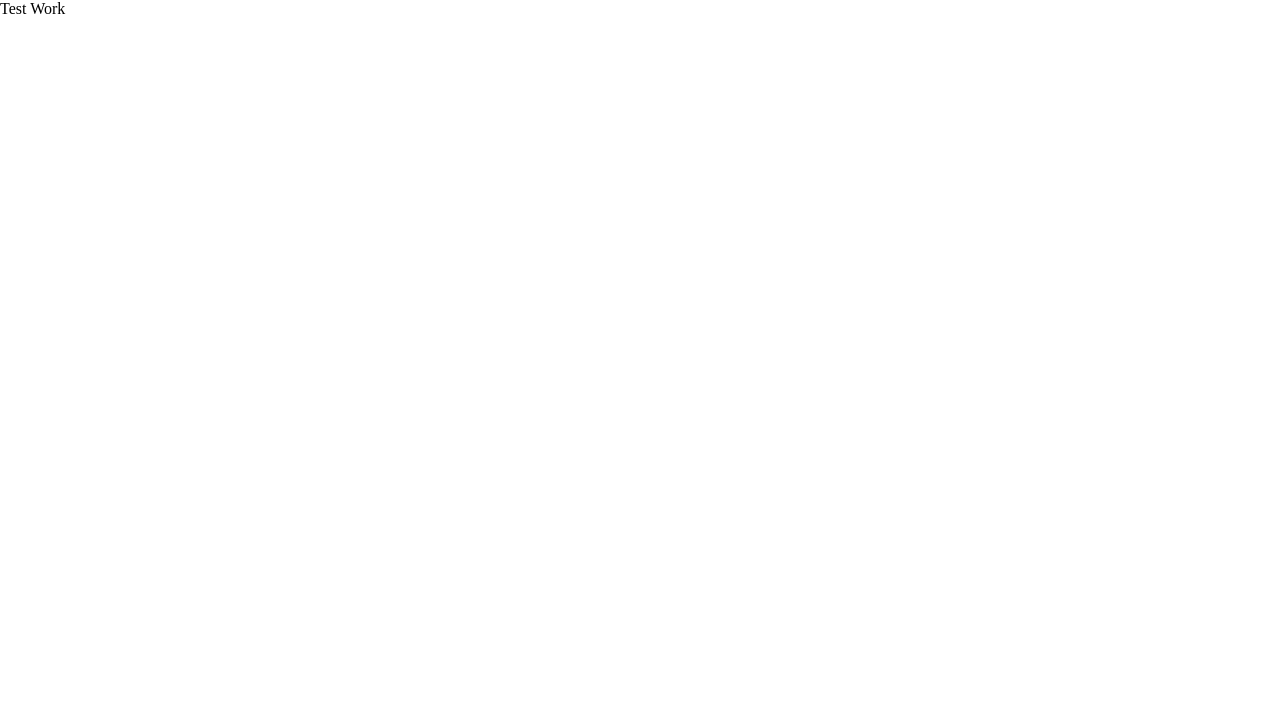
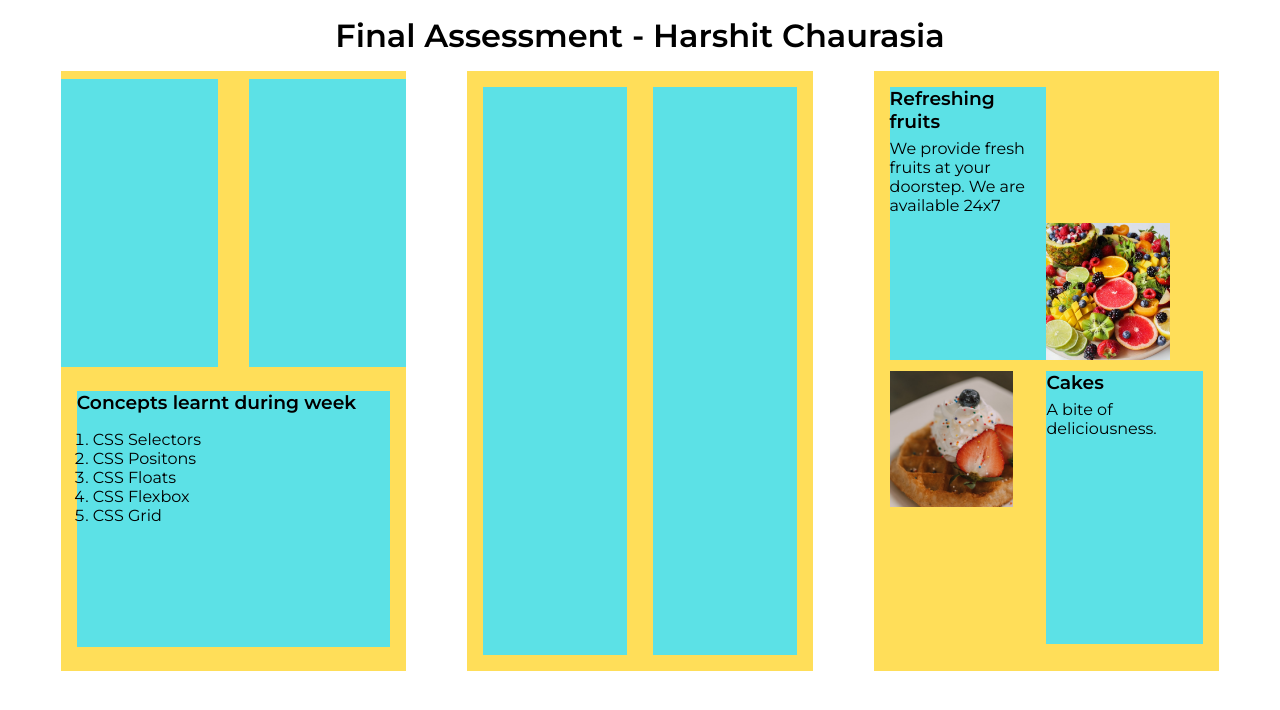
Before and after one commit to harshithacky/test, a plain HTML site: page index.html in a window 1280 px wide. Drawn offline with Linux system fonts and the light colour scheme.

Commit message:
Added three boxes

```diff
--- a/css/style.css
+++ b/css/style.css
@@ -1,5 +1,149 @@
+@import url('https://fonts.googleapis.com/css2?family=Montserrat:wght@300;400;500;600&display=swap');
+
 *{
     margin: 0;
     padding: 0;
     box-sizing: border-box;
+    font-family: 'Montserrat', sans-serif;
 }
+
+html,body{
+    height: 100%;
+    width: 100%;
+}
+
+.center{
+    text-align: center;
+    margin: 1rem 0;
+}
+
+.c-color{
+    background-color: #5CE1E6;
+}
+
+.master-wrapper{
+    display: flex;
+    justify-content: space-evenly;
+    padding-bottom: 1em;
+}
+
+.parent-box{
+    height: 600px;
+    width: 27%;
+    background-color: #FFDE59;
+    margin-bottom: 1em;
+}
+
+.p-padding{
+    padding: 1em;
+}
+
+.b1-parent{
+    display: flex;
+    flex-direction: column;
+    justify-content: space-evenly;
+}
+
+.b1-top-box, .b1-bottom-box{
+    width: 100%;
+    height: 48%;
+}
+
+.b1-top-box{
+    display: flex;
+    justify-content: space-between;
+}
+
+.b1-child{
+    width: 45.5%;
+    height: 100%;
+}
+
+.b1-bottom-box
+{
+    width: 100%;
+    height: 48%;
+}
+
+.b1-bottom-child{
+    width: 100%;
+    height: 100%;
+}
+
+ol{
+    padding: 1em;
+}
+
+p{
+    margin-top: 0.4em;
+}
+
+
+
+.b2-parent{
+    display: flex;
+    justify-content: space-between;
+}
+
+.b2-child{
+    width: 46%;
+    height: 100%;
+}
+
+.b3-parent{
+    display: flex;
+    justify-content: space-between;
+    flex-wrap: wrap;
+
+}
+
+.b3-child{
+    height: 48%;
+    width: 50%;
+}
+
+.b3-img-box{
+    width: 79%;
+    height: 50%;
+}
+
+.b3-child img{
+    width: 100%;
+    height: 100%;
+    object-fit: cover;
+}
+
+.d-flex{
+    display: flex;
+}
+
+.as-flex-end{
+    align-self: flex-end;
+}
+
+.js-flex-end{
+    justify-self: flex-end;
+}
+
+@media only screen and (max-width:768px){
+    .master-wrapper{
+        flex-direction: column;
+        margin: 0 auto;
+    }
+
+    .parent-box{
+        height: 600px;
+        width: 85%;
+        background-color: #FFDE59;
+        margin: 0 auto 1.5em;
+    }
+
+    .b2-parent{
+        flex-direction: column;
+    }
+
+    .b2-child{
+        width: 100%;
+        height: 48%;
+    }
+}
--- a/index.html
+++ b/index.html
@@ -8,6 +8,60 @@
     <title>Test || Walkover University Program</title>
 </head>
 <body>
-    Test Work
+    <h1 class="center">Final Assessment - Harshit Chaurasia</h1>
+    <div class="master-wrapper">
+        <div class="parent-box b1-parent">
+            <div class="b1-top-box">
+                <div class="b1-child c-color">
+
+                </div>
+                <div class="b1-child c-color">
+
+                </div>
+            </div>
+            <div class="b1-bottom-box p-padding">
+                <div class="b1-bottom-child c-color">
+                    <h3>Concepts learnt during week</h3>
+                    <ol>
+                        <li>CSS Selectors</li>
+                        <li>CSS Positons</li>
+                        <li>CSS Floats</li>
+                        <li>CSS Flexbox</li>
+                        <li>CSS Grid</li>
+                    </ol>
+                </div>
+            </div>
+        </div>
+
+        <div class="parent-box b2-parent p-padding">
+            <div class="b2-child c-color">
+
+            </div>
+            <div class="b2-child c-color">
+
+            </div>
+        </div>
+
+        <div class="parent-box b3-parent p-padding">
+            <div class="b3-child c-color">
+                <h3>Refreshing fruits</h3>
+                <p>We provide fresh fruits at your doorstep. We are available 24x7</p>
+            </div>
+            <div class="b3-child d-flex ">
+                <div class="b3-img-box as-flex-end">
+                    <img src="images/fruits.jpg" alt="">
+                </div>
+            </div>
+            <div class="b3-child d-flex ">
+                <div class="b3-img-box js-flex-end">
+                    <img src="images/strawberry.jpg" alt="">
+                </div>
+            </div>
+            <div class="b3-child c-color">
+                <h3>Cakes</h3>
+                <p>A bite of deliciousness.</p>
+            </div>
+        </div>
+    </div>
 </body>
 </html>
```
Also changed, not shown: images/fruits.jpg (added), images/strawberry.jpg (added).
